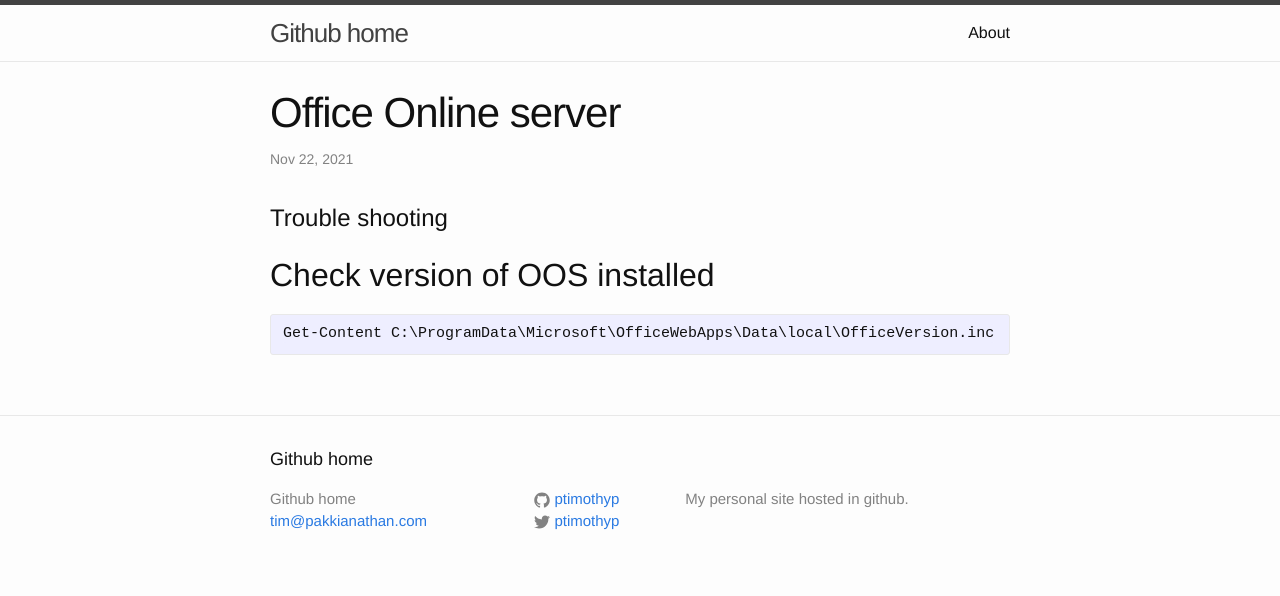
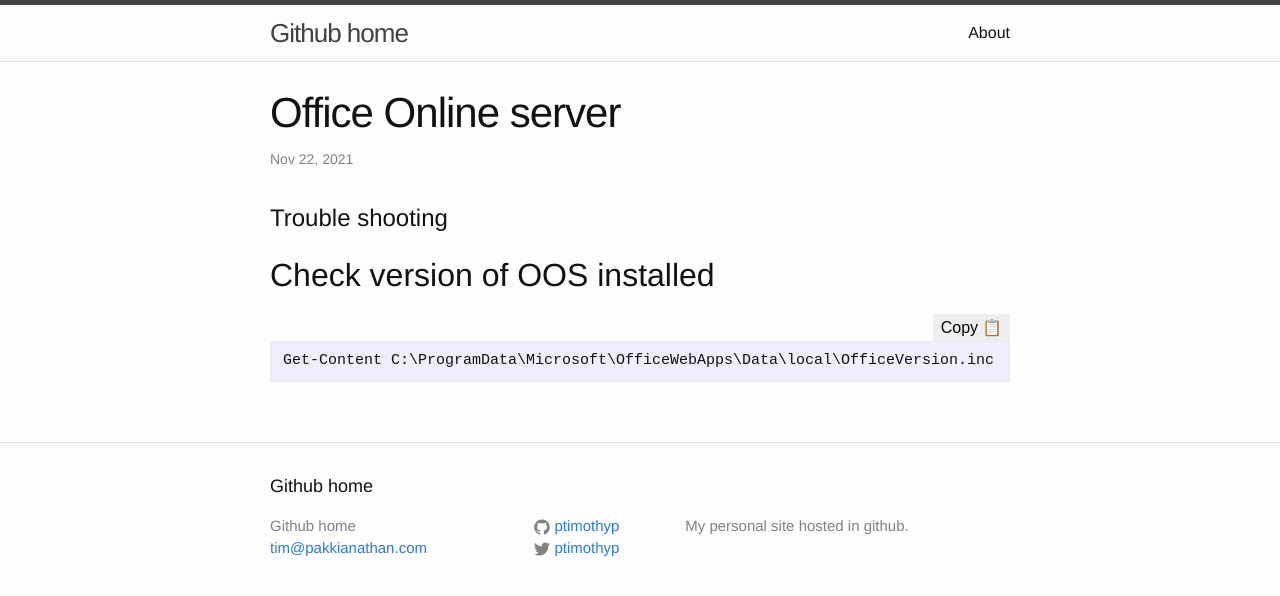
Before and after one commit to ptimothyp/ptimothyp.github.io, a Jekyll site: the page built from _posts/2021-11-23-office-online-server.markdown, in a window 1280 px wide. Shown: the top 596 px of the page. Built offline with Jekyll 4.4.1, drawn with Linux system fonts in a browser that asks for light colours.

Commit message:
Adding copy code.

````diff
--- /dev/null
+++ b/_includes/codeHeader.html
@@ -0,0 +1,3 @@
+<div class="code-header">
+    <button class="copy-code-button" aria-label="Copy code to clipboard"></button>
+</div>
--- a/_posts/2021-11-23-office-online-server.markdown
+++ b/_posts/2021-11-23-office-online-server.markdown
@@ -8,6 +8,7 @@ categories: oos sharepoint
 # Trouble shooting
 
 ## Check version of OOS installed
-{% highlight powershell %}
+{% include codeHeader.html %}
+```
 Get-Content C:\ProgramData\Microsoft\OfficeWebApps\Data\local\OfficeVersion.inc
-{% endhighlight %}
+```
--- a/_sass/_base.scss
+++ b/_sass/_base.scss
@@ -204,3 +204,40 @@ pre {
         }
     }
 }
+
+
+.code-header {
+  display: flex;
+  justify-content: flex-end;
+}
+
+.copy-code-button {
+  display: grid;
+  grid-auto-flow: column;
+  align-items: center;
+  grid-column-gap: 4px;
+  border: none;
+  cursor: pointer;
+  font-size: 1rem;
+  padding: 4px 8px;
+
+  &::before {
+    content: "Copy";
+  }
+
+  &::after {
+    content: "📋";
+    display: block;
+  }
+
+  // This class will be toggled via JavaScript
+  &.copied {
+    &::before {
+      content: "Copied!";
+    }
+
+    &::after {
+      content: "✔️";
+    }
+  }
+}
````
Also changed, not shown: _layouts/post.html (+18 -0 lines).
